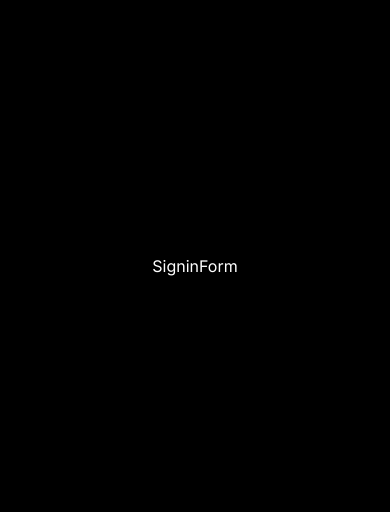
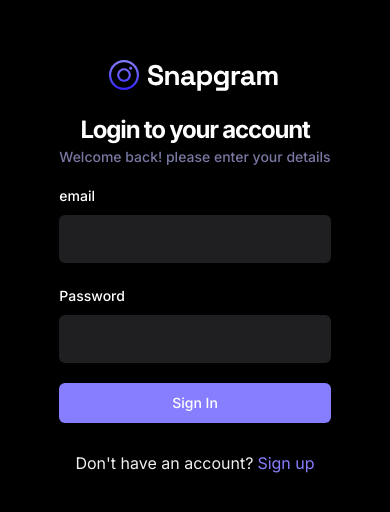
Before and after one commit to Blankz1035/React-Social-Media-App, a React (Vite) app: page /sign-in in a window 390 px wide. Shown: the part 156-668 px from the top of the page. Built offline with nearby package versions, Linux system fonts and the light colour scheme; no server answers.

Commit message:
signin form creation

```diff
--- a/src/_auth/forms/SigninForm.tsx
+++ b/src/_auth/forms/SigninForm.tsx
@@ -1,8 +1,111 @@
-import React from 'react'
+import { z } from "zod"
+import { zodResolver } from "@hookform/resolvers/zod"
+import { Button } from "@/components/ui/button"
+import { useForm } from "react-hook-form"
+import {  Form,  FormControl,  FormDescription,  FormField,  FormItem,  FormLabel,  FormMessage,} from "@/components/ui/form"
+import { Input } from "@/components/ui/input"
+import { SignInValidation } from "@/lib/validation"
+import Loader from "@/components/shared/loader"
+import { Link, useNavigate } from "react-router-dom"
+import { useToast } from "@/components/ui/use-toast"
+import { useSignInAccount } from "@/lib/react-query/queriesAndMutations"
+import { useUserContext } from "@/context/AuthContext"
+
 
 const SigninForm = () => {
+  const { toast } = useToast()
+  const navigate = useNavigate();
+
+  const {checkAuthUser, isLoading: isUserLoading } = useUserContext();
+
+  const {mutateAsync: signInAccount} = useSignInAccount();
+
+
+  // 1. Define your form.
+  const form = useForm<z.infer<typeof SignInValidation>>({
+    resolver: zodResolver(SignInValidation),
+    defaultValues: {
+      email: "",
+      password: ""
+    },
+  })
+
+  // 2. Define a submit handler.
+  async function onSubmit(values: z.infer<typeof SignInValidation>) {
+    const session = await signInAccount({
+      email: values.email,
+      password: values.password
+    });
+
+    if(!session){
+      toast({
+        title: "Sign in failed! Try again",
+      })
+
+      navigate("/");
+      return;
+    }
+
+    const isLoggedIn = await checkAuthUser();
+
+    if(isLoggedIn){
+      form.reset();
+
+      navigate('/');
+    } else{
+      return toast({
+        title: "Login failed! Try again",
+      })
+    }
+  }
   return (
-    <div>SigninForm</div>
+    <Form {...form}>
+      <div className="sm:w-420 flex-center flex-col">
+        <img src="/assets/images/logo.svg"/>
+        <h2 className="h3-bold md:h2-bold pt-5 sm:pt-12">Login to your account</h2>
+        <p className="text-light-3 small-medium md:base-regular">Welcome back! please enter your details</p>
+
+        <form onSubmit={form.handleSubmit(onSubmit)} className="flex flex-col gap-5 w-full mt-4">
+          <FormField
+            control={form.control}
+            name="email"
+            render={({ field }) => (
+              <FormItem>
+                <FormLabel>email</FormLabel>
+                <FormControl>
+                  <Input type="email" className="shad-input" {...field} />
+                </FormControl>
+                <FormMessage />
+              </FormItem>
+            )}
+          />
+          <FormField
+            control={form.control}
+            name="password"
+            render={({ field }) => (
+              <FormItem>
+                <FormLabel>Password</FormLabel>
+                <FormControl>
+                  <Input type="password" className="shad-input" {...field} />
+                </FormControl>
+                <FormMessage />
+              </FormItem>
+            )}
+          />
+          <Button type="submit" className="shad-button_primary">
+            {isUserLoading ? (
+              <div className="flex-center gap-2">
+                <Loader /> Loading...
+              </div>
+            ): "Sign In"}
+          </Button>
+          <p className="text-small-regular text-light-2 text-center mt-2">
+            Don't have an account?
+            <Link to="/sign-up" className="text-primary-500 text-small-semibold ml-1">Sign up</Link>
+          </p>
+        </form>
+      </div>
+    </Form>
   )
 }
 
--- a/src/context/AuthContext.tsx
+++ b/src/context/AuthContext.tsx
@@ -59,7 +59,8 @@
 
     useEffect(() => {
         if (
-            localStorage.getItem('cookieFallback') === '[]'
+            localStorage.getItem('cookieFallback') === '[]' ||
+            localStorage.getItem('cookieFallback') === null
         )   navigate('/sign-in')
 
         checkAuthUser();
--- a/src/lib/validation/index.ts
+++ b/src/lib/validation/index.ts
@@ -6,3 +6,8 @@
     email: z.string().email(),
     password: z.string().min(8, {message: "Password must be at least 8 Characters"})
   })
+
+export const SignInValidation = z.object({
+  email: z.string().email(),
+  password: z.string().min(8, {message: "Password must be at least 8 Characters"})
+})
```
